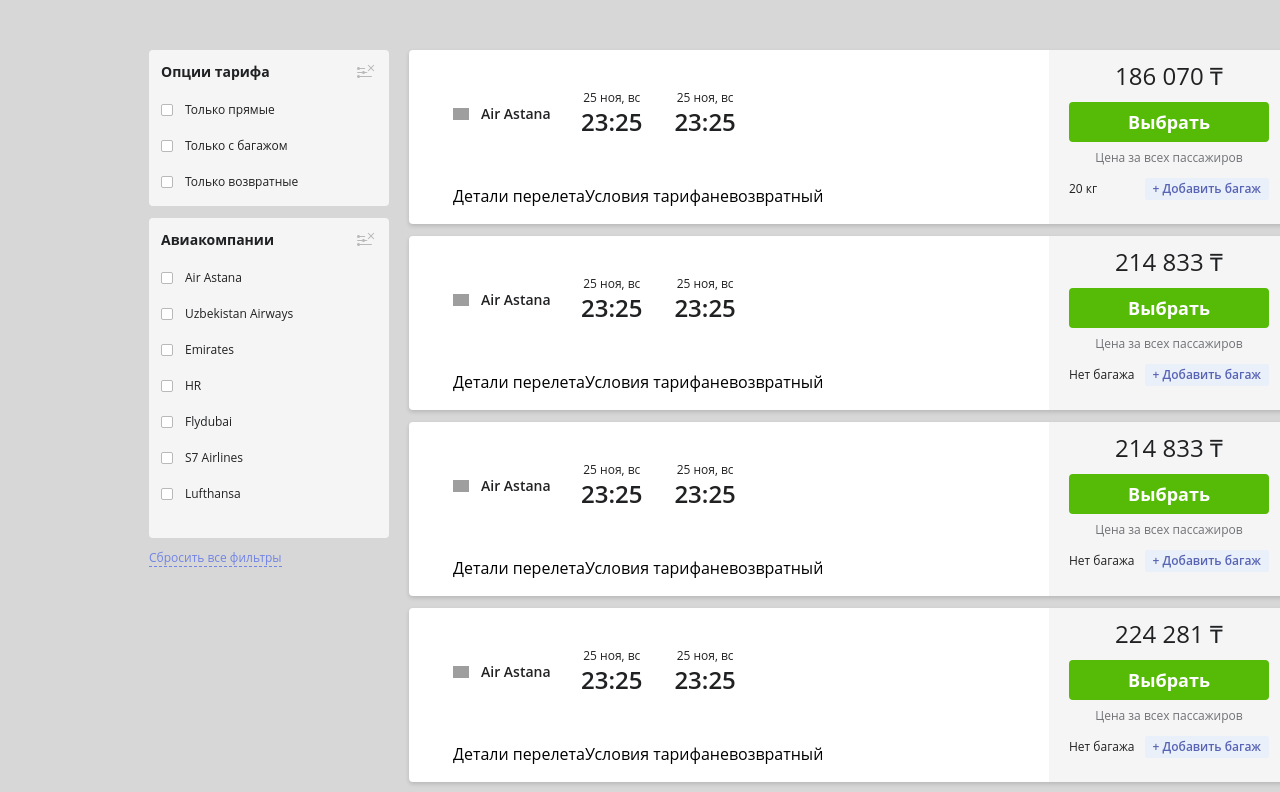
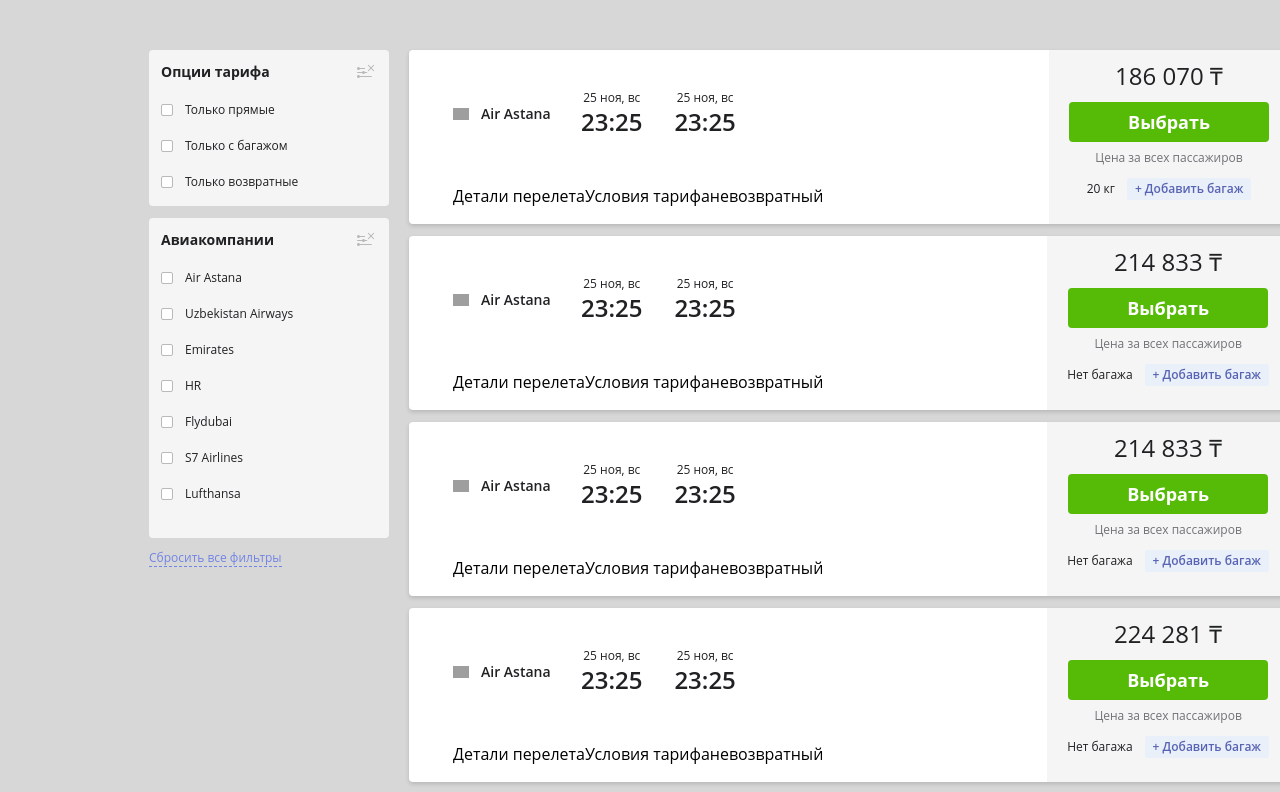
Before and after one commit to alen-ich/aviata-task, a Vue app: page / in a window 1280 px wide. Shown: the top 792 px of the page. Built offline with nearby package versions, Linux system fonts and the light colour scheme; grey boxes are pictures that could not be loaded.

Commit message:
fix: display baggage style

```diff
--- a/src/components/Ticket.vue
+++ b/src/components/Ticket.vue
@@ -36,7 +36,7 @@ defineProps<{ ticketData: any }>()
             <div class="text-dark flex justify-center items-center text-xs mb-3">
                 Цена за всех пассажиров
             </div>
-            <div class="flex justify-between w-full items-center">
+            <div class="flex w-full items-center gap-x-3 justify-center">
                 <div v-if="ticketData.services.hasOwnProperty('0PC')" class="text-deep-dark text-xs">Нет багажа</div>
                 <div v-else-if="ticketData.services.hasOwnProperty('20KG')"  class="text-deep-dark text-xs">{{ ticketData.services['20KG'].alt_text }}</div>
                 <div v-else-if="ticketData.services.hasOwnProperty('1PC')"  class="text-deep-dark text-xs">{{ ticketData.services['1PC'].alt_text }}</div>
```
